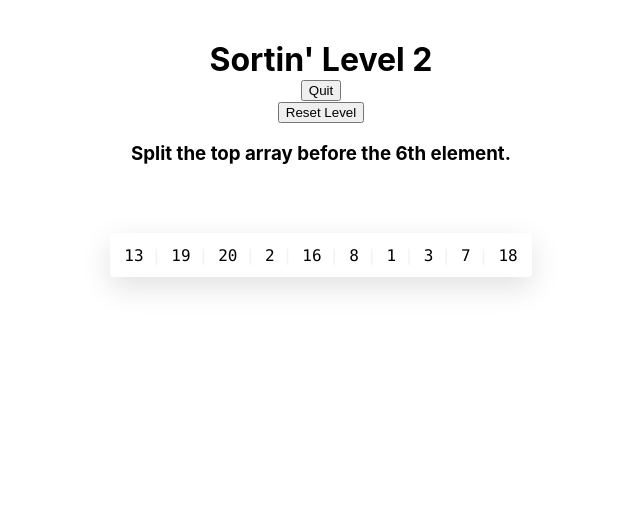
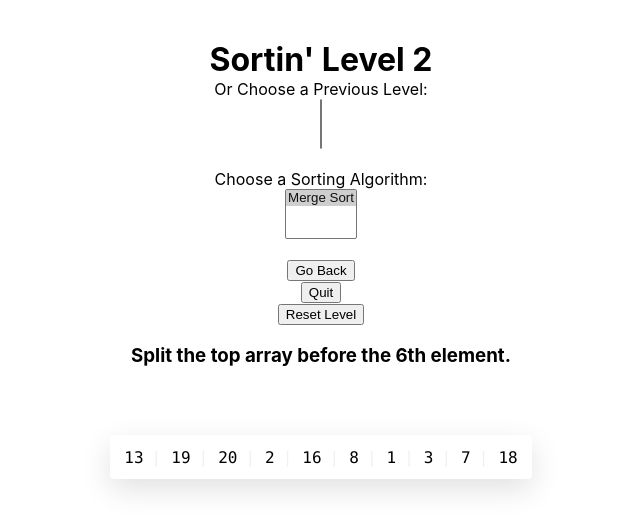
Before and after one commit to ShaimaaAliECE/se3350_project-group-19, a React (Create React App) app: page /leveltwo in a window 1280 px wide. Shown: the top 530 px of the page, without its empty margins (319-959 px from the left). Built offline with nearby package versions, Linux system fonts and the light colour scheme.

Commit message:
Minor page fix re-adding sorting list

```diff
--- a/src/Level2.js
+++ b/src/Level2.js
@@ -184,7 +184,7 @@ class Level2 extends Component {
         <header>
 
           <h1>Sortin' Level 2</h1>
-
+          <GoBackList/>
           <form action="/">
             <input type="submit" value="Quit" />
           </form>
```
